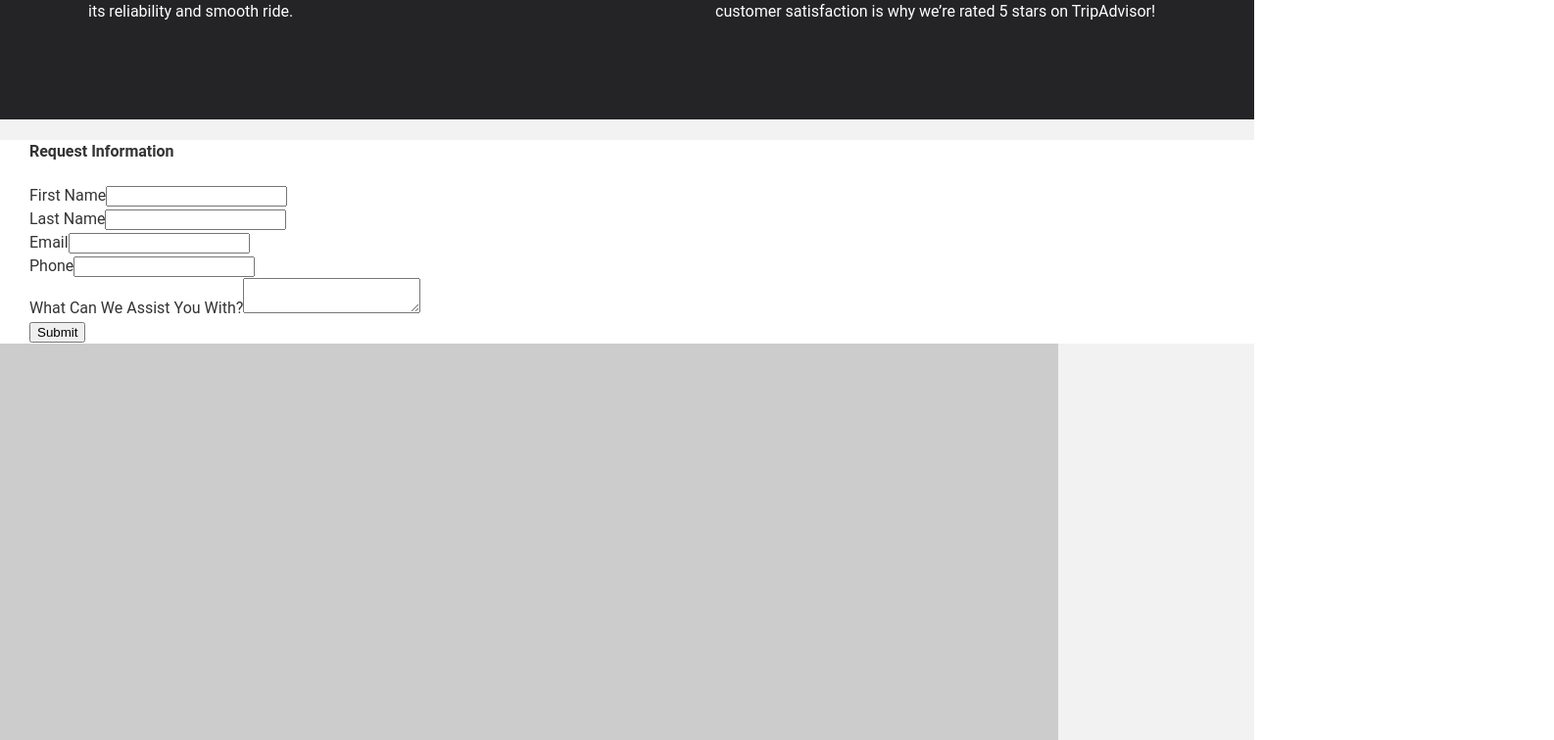
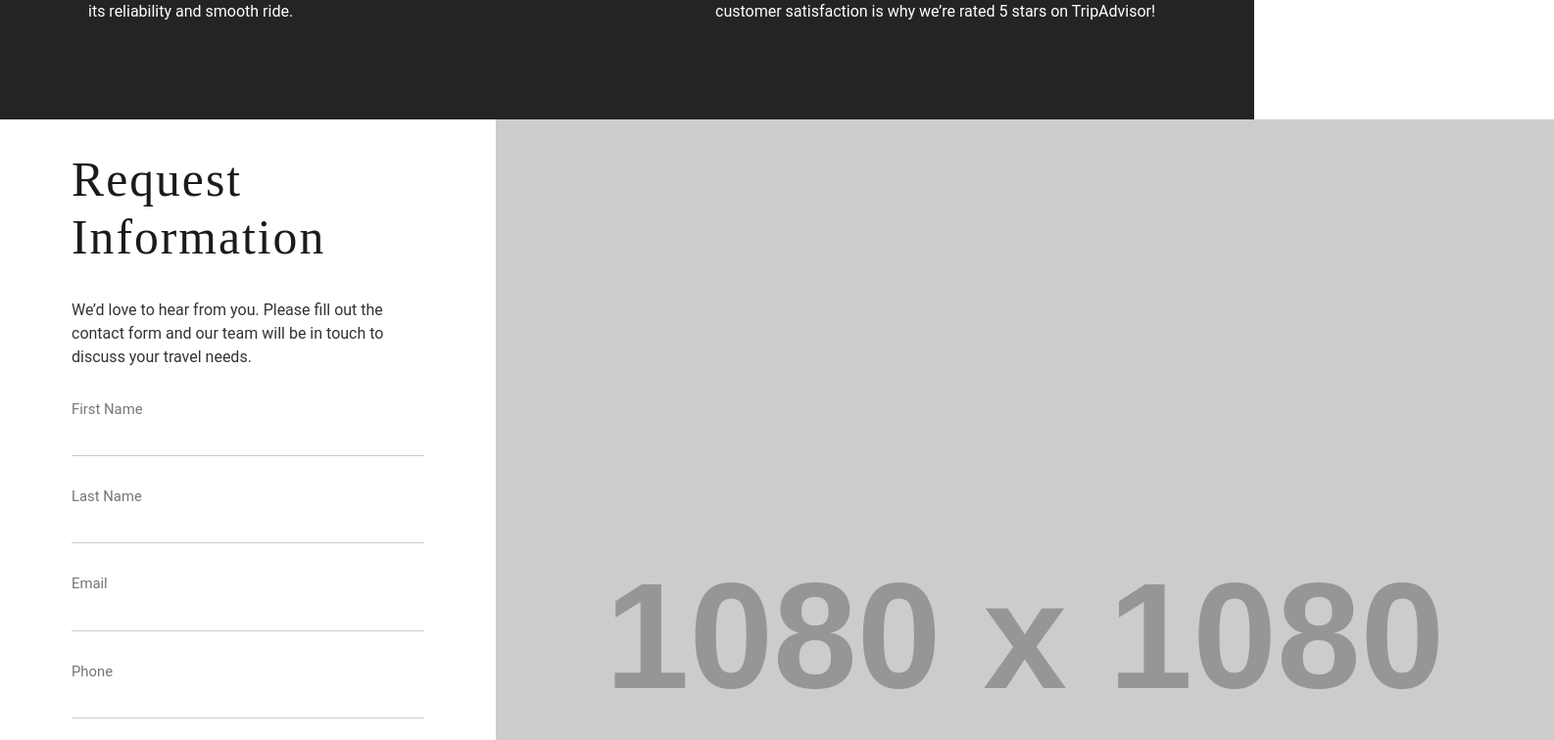
Before and after one commit to nooccarr/JetAirBlue, a React (Vite) app: page / in a window 1280 px wide. Shown: the part 2860-3616 px from the top of the page at 98% size, 1586 px wide, since content can reach past the window. Built offline with nearby package versions, Linux system fonts and the light colour scheme.

Commit message:
Add Request Information section to the Home page.

```diff
--- a/src/components/Home.jsx
+++ b/src/components/Home.jsx
@@ -80,8 +80,8 @@ const Home = () => {
           <p className='tour-card-description'>{description}</p>
         </div>
         <div className='tour-card-button-container'>
-          {bookNowButton()}
-          {learnMoreButton()}
+          {coloredButton('book now')}
+          {clearButton('learn more')}
         </div>
       </div>
     </div>
@@ -93,12 +93,12 @@ const Home = () => {
     </div>
   );
 
-  const bookNowButton = () => (
-    <button className='book-now-button'>book now</button>
+  const coloredButton = (text) => (
+    <button className='book-now-button'>{text}</button>
   );
 
-  const learnMoreButton = () => (
-    <button className='learn-more-button'>learn more</button>
+  const clearButton = (text) => (
+    <button className='learn-more-button'>{text}</button>
   );
 
   const valueList = () => (
@@ -113,33 +113,32 @@ const Home = () => {
   );
 
   const requestInfo = () => (
-    <div className='home-request-info-form-container'>
-      <form>
-        <div>
-          <h4>Request Information</h4>
+    <div className='home-request-info-form'>
+      <form className='home-request-info-form-container'>
+        <h2 className='home-request-info-title'>Request Information</h2>
+        <span className='home-request-info-span'>We’d love to hear from you. Please fill out the contact form and our team will be in touch to discuss your travel needs.</span>
+        <div className='home-request-input-container'>
+          <label htmlFor='fname' className='home-request-input-label'>First Name</label>
+          <input type='text' id='fname' name='fname' className='home-request-input' />
         </div>
-        <div>
-          <label htmlFor='fname'>First Name</label>
-          <input type='text' id='fname' name='fname' />
+        <div className='home-request-input-container'>
+          <label htmlFor='lname' className='home-request-input-label'>Last Name</label>
+          <input type='text' id='lname' name='lname' className='home-request-input' />
         </div>
-        <div>
-          <label htmlFor='lname'>Last Name</label>
-          <input type='text' id='lname' name='lname' />
+        <div className='home-request-input-container'>
+          <label htmlFor='email' className='home-request-input-label'>Email</label>
+          <input type='email' id='email' name='email' className='home-request-input' />
         </div>
-        <div>
-          <label htmlFor='email'>Email</label>
-          <input type='email' id='email' name='email' />
+        <div className='home-request-input-container'>
+          <label htmlFor='phone' className='home-request-input-label'>Phone</label>
+          <input type='tel' id='phone' name='phone' className='home-request-input' />
         </div>
-        <div>
-          <label htmlFor='phone'>Phone</label>
-          <input type='tel' id='phone' name='phone' />
+        <div className='home-request-input-container'>
+          <label htmlFor='message' className='home-request-input-label'>What Can We Assist You With?</label>
+          <input id='text' name='message' className='home-request-input' />
         </div>
-        <div>
-          <label htmlFor='message'>What Can We Assist You With?</label>
-          <textarea id='message' name='message' />
-        </div>
-        <div>
-          <button>Submit</button>
+        <div className='home-request-button-container'>
+          {clearButton('book now')}
         </div>
       </form>
     </div>
@@ -159,7 +158,7 @@ const Home = () => {
       </section>
       <section className='home-request-info-container'>
         {requestInfo()}
-        <div>
+        <div className='home-request-info-image'>
           <img src="https://placehold.co/1080x1080" />
         </div>
       </section>
--- a/src/styles/app.css
+++ b/src/styles/app.css
@@ -328,19 +328,72 @@ header {
 }
 
 /* HOME REQUEST INFO */
-/* TODO: implement grid layout */
 .home-request-info-container {
+  /* margin-bottom: -7px; */
+  display: grid;
+  grid-template-columns: 1fr 1fr;
+  /* grid-template-columns: 1fr 2fr; */
+  /* gap: 10px; */
+  /* grid-auto-rows: minmax(100px, auto); */
 
-  margin-bottom: -7px;
 }
 
-/* TODO: implement grid layout */
+.home-request-info-form {
+  /* grid-row: 1;
+  grid-column: 1; */
+  padding: 0 30px;
+  padding: 32px 24px;
+  background-color: #fff;
+}
+
 .home-request-info-form-container {
-  min-width: 600px;
-  width: auto;
-  padding: 0 30px;
-  background-color: #fff;
+  margin: 0 49px;
+}
 
+@import url('https://fonts.googleapis.com/css2?family=Spectral:wght@300&display=swap');
+
+.home-request-info-title {
+  font-family: 'Spectral', serif;
+  font-size: calc(1.425rem + 2.1vw);
+  font-weight: 300;
+  color: #191B1C;
+  letter-spacing: 2px;
+  line-height: 1.2;
+  margin-top: 0;
+  margin-bottom: 2rem;
+}
+
+.home-request-info-span {
+  font-size: 1rem;
+  line-height: 1.5;
+}
+
+.home-request-input-container {
+  display: flex;
+  flex-direction: column;
+  min-width: 360px;
+}
+
+.home-request-button-container {
+  padding: 54px 0px 24px 0px;
+}
+
+.home-request-input-label {
+  color: #70777d;
+  padding-top: 30px;
+  font-size: 0.928rem;
+}
+
+.home-request-input {
+  border: none;
+  outline: none;
+  font-size: 0.928rem;
+  padding: 10px 0px;
+  border-bottom: 1px solid #ccc;
+}
+
+.home-request-info-image {
+  /* background-color: pink; */
 }
 
 /* FOOTER */
```
